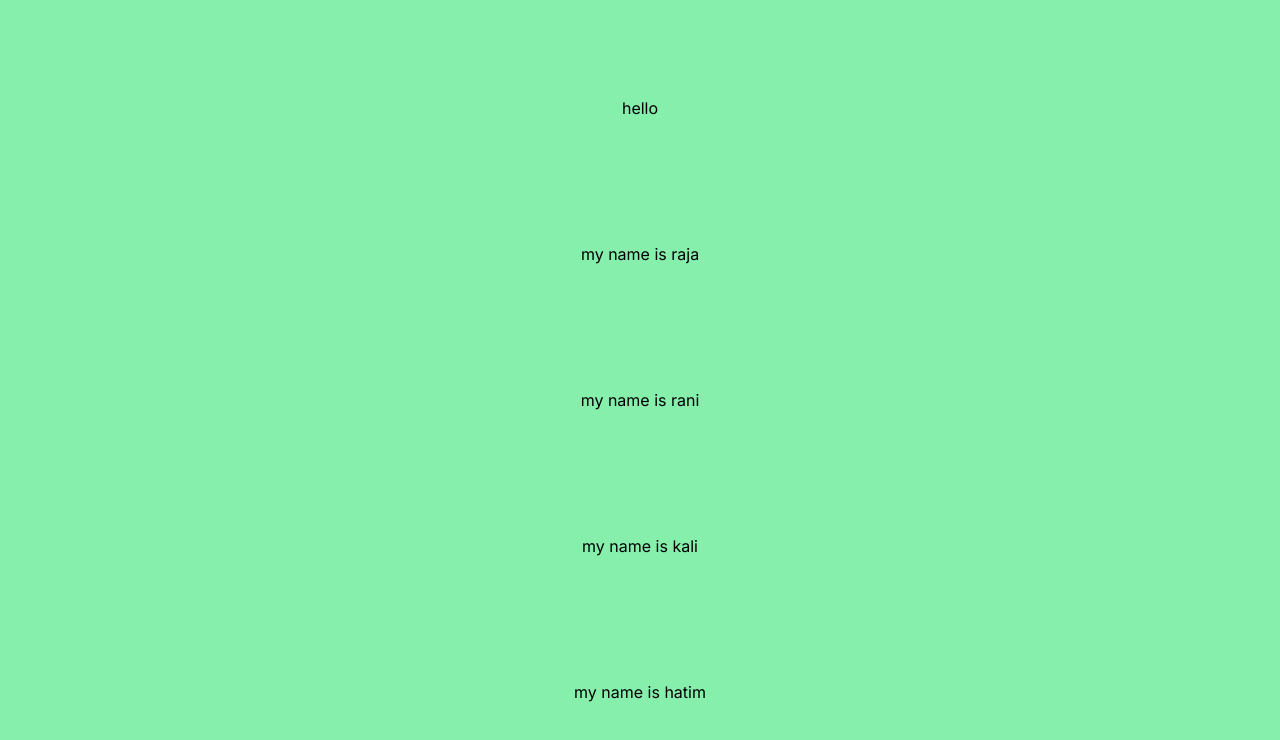
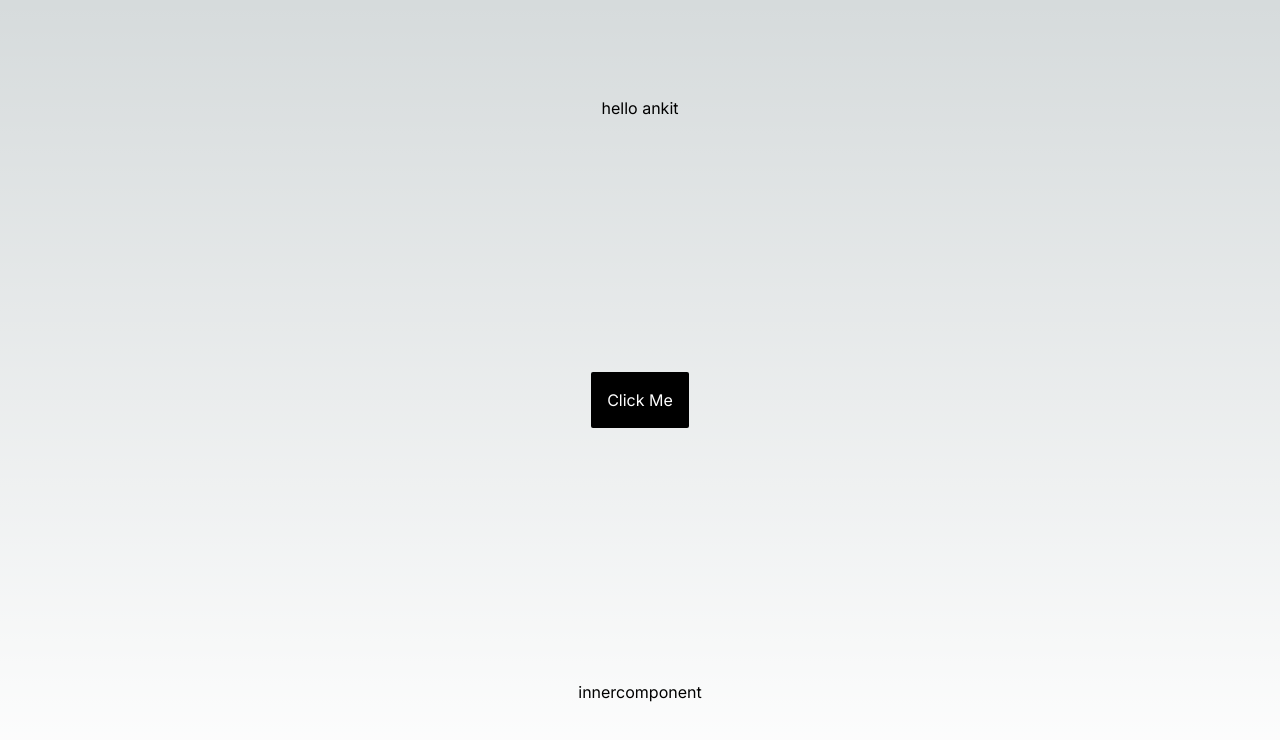
Before and after one commit to Ankit9179/lnext, a Next.js app: page / in a window 1280 px wide. Shown: the top 740 px of the page. Built offline with nearby package versions, Linux system fonts and the light colour scheme.

Commit message:
event,func,state change readme

```diff
--- a/src/app/page.js
+++ b/src/app/page.js
@@ -1,15 +1,26 @@
+"use client";
+
+import { useState } from "react";
+
 export default function Home() {
+  const [name, setName] = useState("ankit");
+  const apple = (items) => {
+    setName(items);
+  };
+  const InnerComponent = () => {
+    return <h1>innercomponent</h1>;
+  };
   return (
-    <main className="flex min-h-screen flex-col items-center bg-green-300 justify-between p-24">
-      <h1>hello</h1>
-      <NewFunc name="raja" />
-      <NewFunc name="rani" />
-      <NewFunc name="kali" />
-      <NewFunc name="hatim" />
+    <main className="flex min-h-screen flex-col items-center justify-between p-24">
+      <h1>hello {name}</h1>
+      <button
+        onClick={() => apple("rahi")}
+        className="bg-black text-white p-4 rounded-sm"
+      >
+        Click Me
+      </button>
+      {/* <InnerComponent /> */}
+      {InnerComponent()}
     </main>
   );
 }
-
-const NewFunc = (val) => {
-  return <h1>my name is {val.name}</h1>;
-};
```
Also changed, not shown: 1 other file (tests, documents, lock files or other folders).
